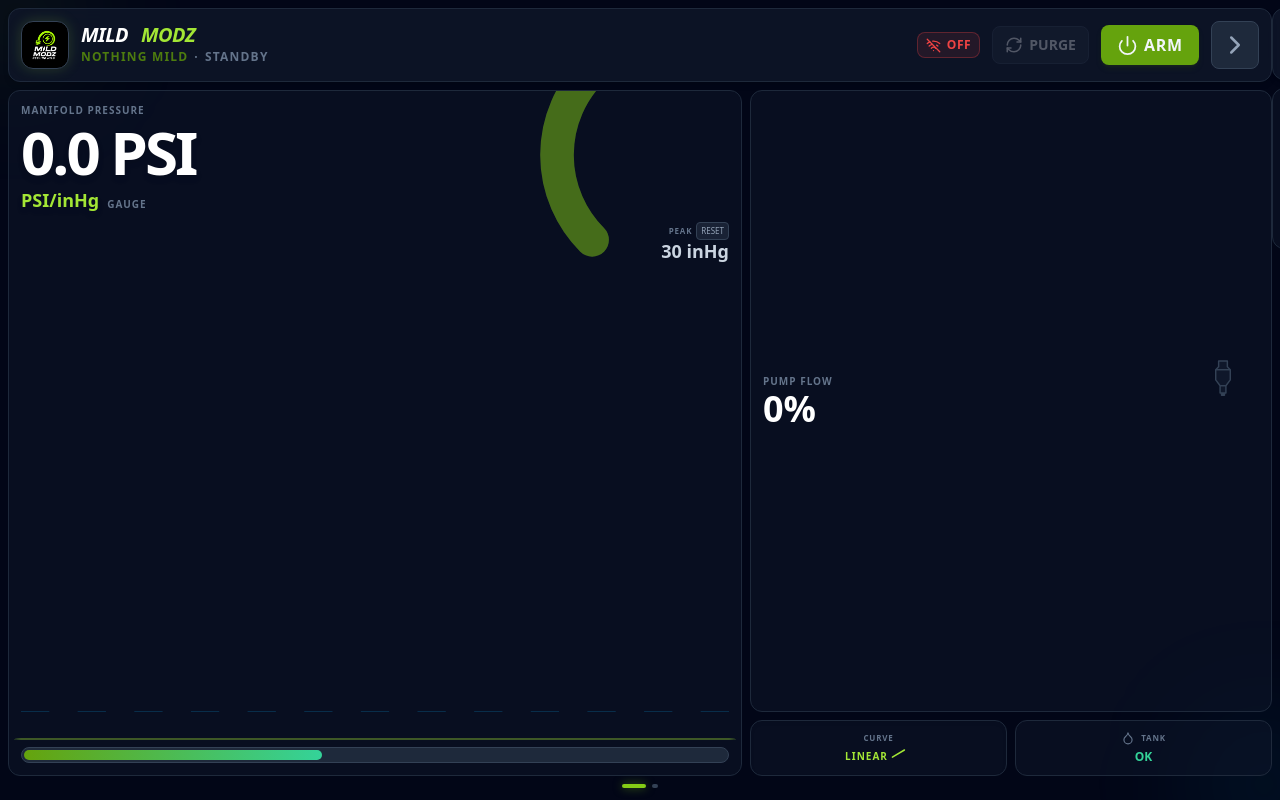
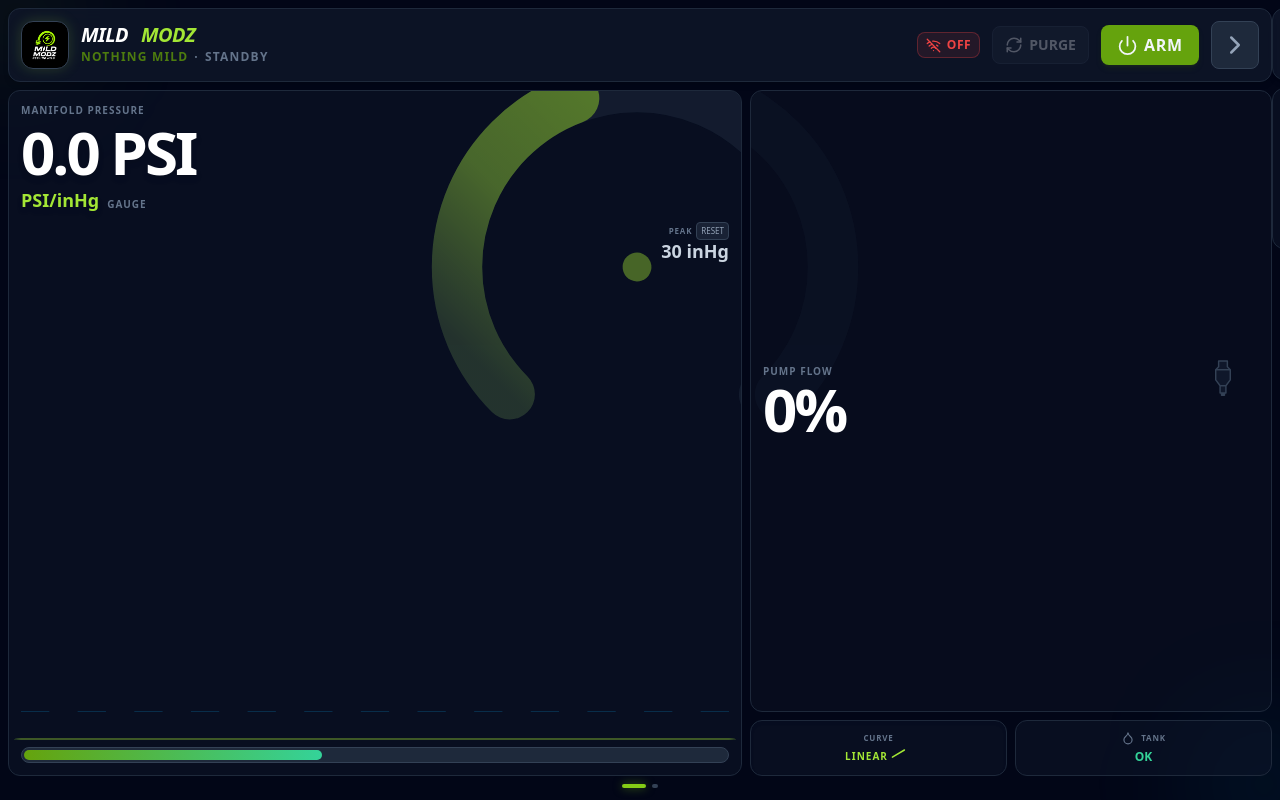
Before and after one commit to DSSDiag/WMI-Dashand-controller, a React (Vite) app in the folder dashboard/: page / in a window 1280 px wide. Built offline with nearby package versions, Linux system fonts and the light colour scheme; no server answers.

Commit message:
Refine dashboard boost gauge overlay

```diff
--- a/dashboard/src/App.jsx
+++ b/dashboard/src/App.jsx
@@ -303,6 +303,52 @@ const App = () => {
     triggerMode === 'full_scale'
       ? 100
       : Math.max(0, Math.min(100, 100 - ((startInjectionAt - minBoost) / range) * 100));
+  const boostPercent = Math.max(0, Math.min(100, ((rawBoost - minBoost) / range) * 100));
+  const boostNeedleAngle = -135 + (boostPercent * 2.7);
+  const renderBoostGaugeLayer = (className) => (
+    <div className={`absolute w-[27rem] h-[27rem] pointer-events-none z-0 ${className}`}>
+      <svg viewBox="0 0 240 240" className="w-full h-full" style={{ transform: 'rotate(135deg)' }}>
+        <defs>
+          <linearGradient id="boostArcFade" x1="0" y1="0" x2="1" y2="0">
+            <stop offset="0%" stopColor="#a3e635" stopOpacity="1" />
+            <stop offset="62%" stopColor="#a3e635" stopOpacity="0.72" />
+            <stop offset="100%" stopColor="#a3e635" stopOpacity="0.22" />
+          </linearGradient>
+          <linearGradient id="boostNeedleFade" x1="0" y1="0" x2="1" y2="0">
+            <stop offset="0%" stopColor="#ecfccb" stopOpacity="0.95" />
+            <stop offset="70%" stopColor="#a3e635" stopOpacity="0.55" />
+            <stop offset="100%" stopColor="#a3e635" stopOpacity="0.18" />
+          </linearGradient>
+        </defs>
+        <circle
+          cx="120" cy="120" r="100"
+          fill="none" stroke="currentColor" strokeWidth="28"
+          strokeLinecap="round" className="text-slate-800"
+          strokeDasharray="471.24 628.32"
+        />
+        <circle
+          cx="120" cy="120" r="100"
+          fill="none" stroke="url(#boostArcFade)" strokeWidth="28"
+          strokeLinecap="round" className="transition-all duration-100 ease-linear"
+          strokeDasharray={`${(boostPercent / 100) * 471.24} 628.32`}
+        />
+        <g
+          className="transition-transform duration-100 ease-linear"
+          style={{
+            transformOrigin: '120px 120px',
+            transform: `rotate(${boostNeedleAngle}deg)`,
+          }}
+        >
+          <line
+            x1="120" y1="120" x2="120" y2="33"
+            stroke="url(#boostNeedleFade)" strokeWidth="5"
+            strokeLinecap="round"
+          />
+          <circle cx="120" cy="120" r="8" fill="#a3e635" opacity="0.75" />
+        </g>
+      </svg>
+    </div>
+  );
 
   return (
     <div className="h-screen w-screen bg-slate-950 text-slate-100 font-sans p-2 flex flex-col gap-2 select-none overflow-hidden relative">
@@ -383,25 +429,8 @@ const App = () => {
           {/* Main Grid */}
           <div className="grid grid-cols-12 gap-2 flex-1 min-h-0">
             {/* Boost Gauge */}
-            <div className="col-span-7 bg-slate-900/50 rounded-xl border border-slate-800 p-3 flex flex-col justify-between relative overflow-hidden group">
-
-              {/* Background Radial Gauge */}
-              <div className="absolute -right-20 -top-20 w-72 h-72 pointer-events-none opacity-50">
-                <svg viewBox="0 0 240 240" className="w-full h-full" style={{ transform: 'rotate(135deg)' }}>
-                  <circle
-                    cx="120" cy="120" r="100"
-                    fill="none" stroke="currentColor" strokeWidth="28"
-                    strokeLinecap="round" className="text-slate-800"
-                    strokeDasharray="471.24 628.32"
-                  />
-                  <circle
-                    cx="120" cy="120" r="100"
-                    fill="none" stroke="currentColor" strokeWidth="28"
-                    strokeLinecap="round" className="text-lime-500 transition-all duration-100 ease-linear"
-                    strokeDasharray={`${(Math.max(0, Math.min(100, ((rawBoost - minBoost) / (maxBoost - minBoost)) * 100)) / 100) * 471.24} 628.32`}
-                  />
-                </svg>
-              </div>
+            <div className="col-span-7 bg-slate-900/50 rounded-xl border border-slate-800 p-3 flex flex-col justify-between relative overflow-hidden group z-10">
+              {renderBoostGaugeLayer('right-[-7rem] top-[-2.5rem] opacity-55')}
 
               <div className="relative z-10 flex-1 flex flex-col">
                 <div className="flex items-center gap-1">
@@ -468,12 +497,13 @@ const App = () => {
               </div>
             </div>
 
-            <div className="col-span-5 flex flex-col gap-2">
+            <div className="col-span-5 flex flex-col gap-2 z-10">
               {/* Pump Flow */}
-              <div className="flex-1 bg-slate-900/50 rounded-xl border border-slate-800 p-3 flex items-center justify-between">
-                <div className="flex flex-col">
+              <div className="flex-1 bg-slate-900/40 rounded-xl border border-slate-800 p-3 flex items-center justify-between relative overflow-hidden">
+                {renderBoostGaugeLayer('left-[-19.65rem] top-[-2.5rem] opacity-20')}
+                <div className="flex flex-col relative z-10">
                   <span className="text-[10px] font-bold text-slate-500 uppercase tracking-widest">Pump Flow</span>
-                  <span className={`text-4xl font-black transition-colors duration-300 ${Math.round(dutyCycle) >= 100 ? 'text-red-500 drop-shadow-md' : 'text-white'}`}>
+                  <span className={`text-6xl font-black tracking-tighter tabular-nums leading-none transition-colors duration-300 ${Math.round(dutyCycle) >= 100 ? 'text-red-500 drop-shadow-md' : 'text-white'}`}>
                     {Math.round(dutyCycle)}%
                   </span>
                   {triggerMode === 'manual' && (
@@ -482,7 +512,7 @@ const App = () => {
                 </div>
 
                 {/* Injector SVG */}
-                <div className="h-20 w-16 flex flex-col items-center justify-start relative mr-1">
+                <div className="h-20 w-16 flex flex-col items-center justify-start relative mr-1 z-10">
                   <svg width="100%" height="100%" viewBox="0 0 60 110" className="overflow-visible">
                     <defs>
                       <linearGradient id="sprayGrad" x1="0" y1="0" x2="0" y2="1">
```
